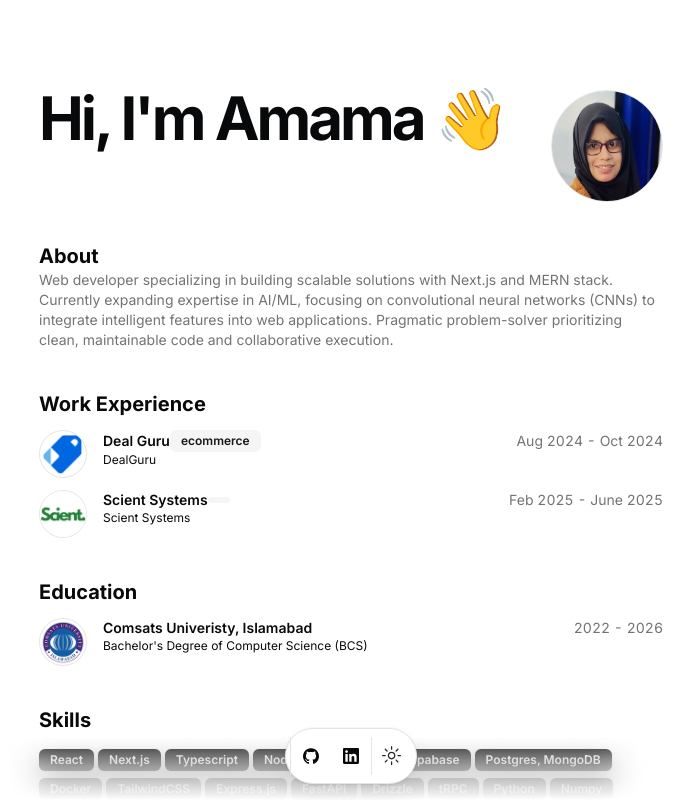
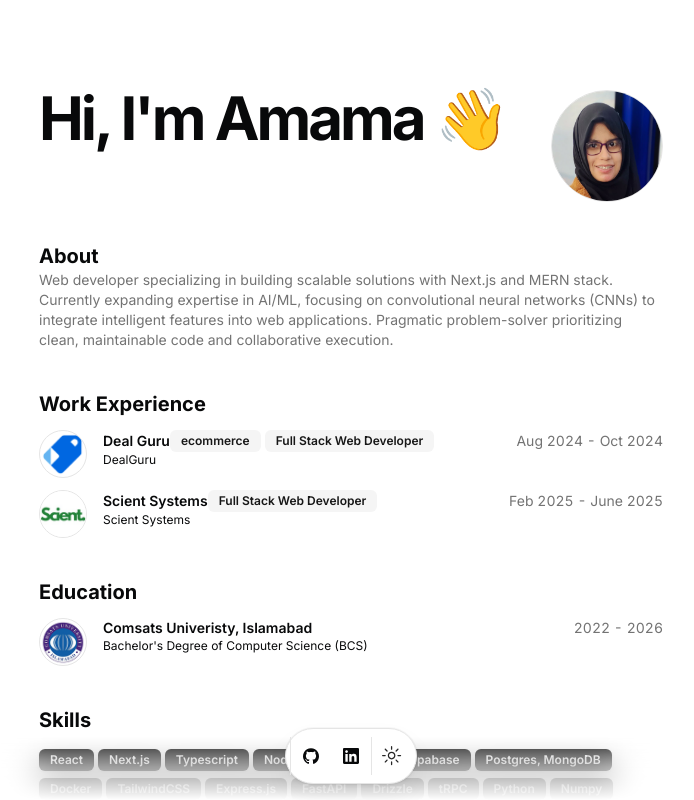
Before and after one commit to Amama-Fatima/amama-portfolio, a Next.js app: page / in a window 1280 px wide. Shown: the top 800 px of the page, without its empty margins (289-983 px from the left). Built offline with nearby package versions, Linux system fonts and the light colour scheme.

Commit message:
some more small updates

```diff
--- a/src/data/resume.tsx
+++ b/src/data/resume.tsx
@@ -57,7 +57,7 @@ export const DATA = {
     {
       company: "Deal Guru",
       href: "https://dealguru.se/",
-      badges: ["ecommerce"],
+      badges: ["ecommerce", "Full Stack Web Developer"],
       location: "Remote",
       title: "DealGuru",
       logoUrl: "/deal-guru.png",
@@ -69,7 +69,7 @@ export const DATA = {
     {
       company: "Scient Systems",
       href: "https://www.linkedin.com/company/scient-systems/posts/?feedView=all",
-      badges: [""],
+      badges: ["Full Stack Web Developer"],
       location: "Remote",
       title: "Scient Systems",
       logoUrl: "/scient_systems_logo.jpg",
```
